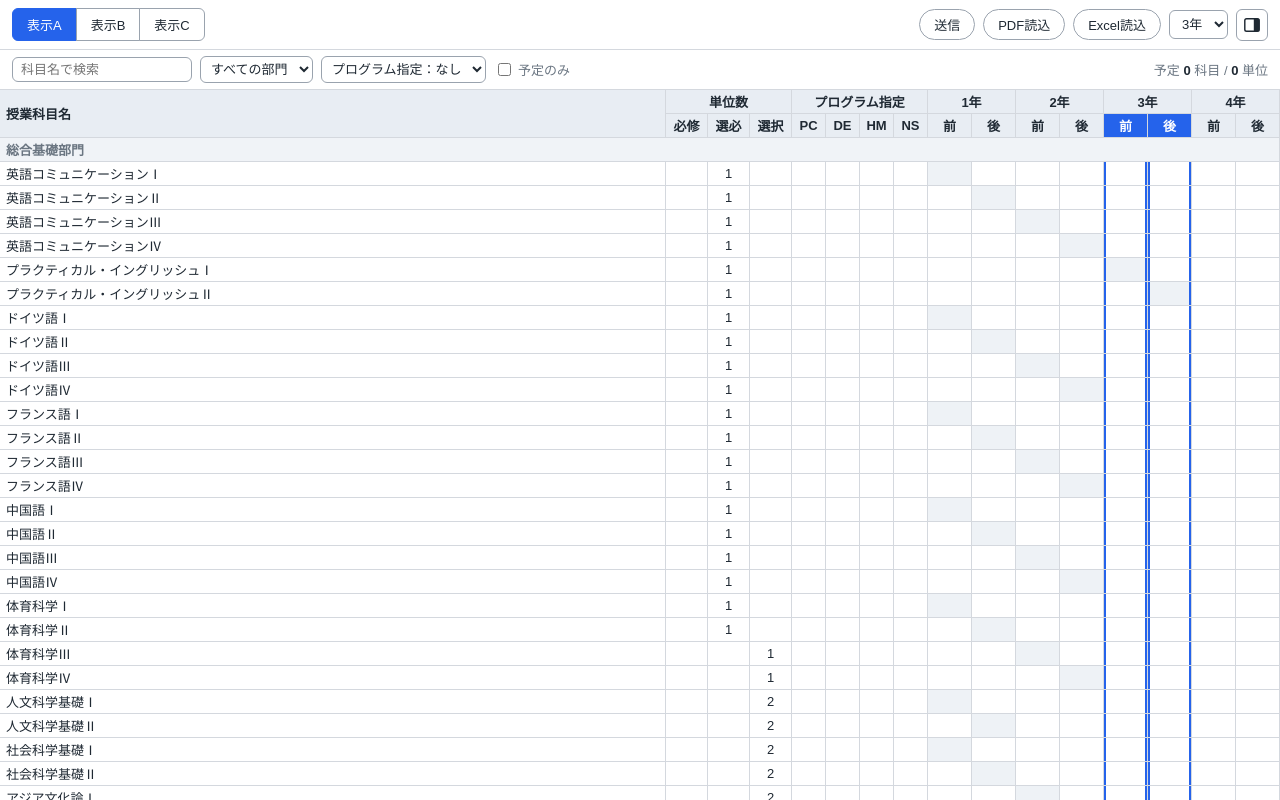
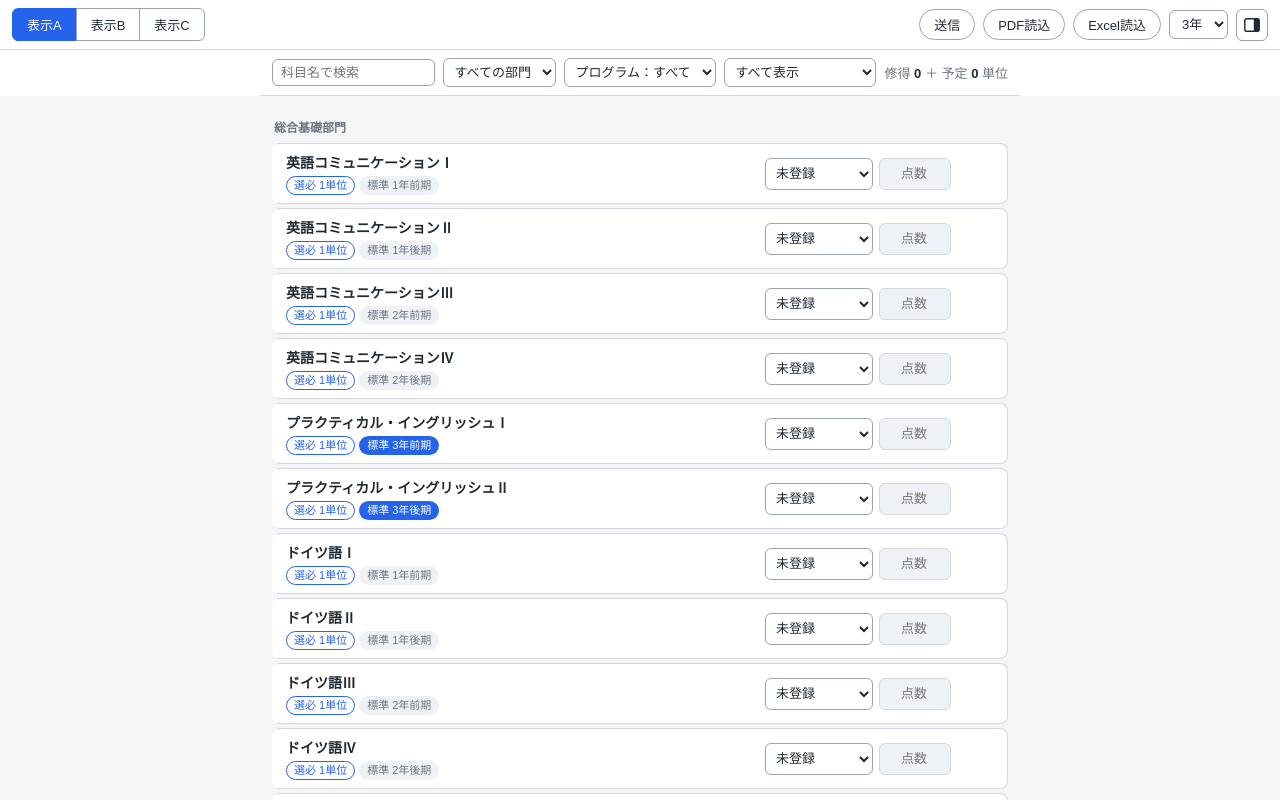
Before and after one commit to sakuK0307/ProjectBIG6, a plain HTML site: page templates/list.html in a window 1280 px wide. Drawn offline with Linux system fonts and the light colour scheme.

Commit message:
見た目の変更

```diff
--- a/templates/list.css
+++ b/templates/css/list.css
@@ -70,50 +70,62 @@ button, select, input { font: inherit; color: inherit; }
 /* ---- ペイン共通 ---- */
 .pane { display: flex; flex-direction: column; min-height: 0; background: var(--surface); }
 
-/* ---- 成績表 ---- */
-.sheet-toolbar {
-  display: flex; align-items: center; gap: 8px; padding: 6px 12px;
+/* ---- 履修リスト ---- */
+.list-toolbar {
+  display: flex; align-items: center; gap: 8px; padding: 8px 12px;
   border-bottom: 1px solid var(--line); flex-wrap: wrap;
+  max-width: 760px; width: 100%; margin: 0 auto;
 }
-.sheet-toolbar input[type=search] {
-  padding: 4px 8px; border: 1px solid var(--line-strong); border-radius: 6px;
-  background: var(--surface); width: 180px;
+.list-toolbar input[type=search] {
+  padding: 5px 8px; border: 1px solid var(--line-strong); border-radius: 6px;
+  background: var(--surface); flex: 1 1 160px; min-width: 0;
 }
-.sheet-toolbar select { padding: 4px 6px; border: 1px solid var(--line-strong); border-radius: 6px; background: var(--surface); }
-.check { display: inline-flex; align-items: center; gap: 4px; color: var(--muted); }
-.sheet-total { margin-left: auto; color: var(--muted); }
-.sheet-total strong { color: var(--text); }
+.list-toolbar select { padding: 5px 6px; border: 1px solid var(--line-strong); border-radius: 6px; background: var(--surface); }
+.list-total { color: var(--muted); white-space: nowrap; }
+.list-total strong { color: var(--text); }
 
-.sheet-scroll { overflow: auto; flex: 1; min-height: 0; }
-.sheet { border-collapse: separate; border-spacing: 0; width: 100%; min-width: 760px; }
-.sheet th, .sheet td {
-  border-right: 1px solid var(--line); border-bottom: 1px solid var(--line);
-  padding: 2px 6px; white-space: nowrap; text-align: center; height: 23px;
+.list-scroll { overflow-y: auto; flex: 1; min-height: 0; background: var(--bg); }
+.course-list { max-width: 760px; margin: 0 auto; padding: 8px 12px 24px; }
+.group-head {
+  position: sticky; top: 0; z-index: 1; margin: 10px 0 4px; padding: 4px 2px;
+  background: var(--bg); color: var(--muted); font-weight: 600; font-size: 12px;
 }
-.sheet thead th { position: sticky; background: var(--head); font-weight: 600; z-index: 2; }
-.sheet thead tr:first-child th { top: 0; }
-.sheet thead tr:nth-child(2) th { top: 23px; }
-.sheet .c-name { text-align: left; min-width: 220px; }
-.sheet .c-num { width: 42px; }
-.sheet .c-prog { width: 34px; }
-.sheet .c-term { width: 44px; }
-.sheet th.c-term.is-current { background: var(--accent); color: #fff; }
+.course {
+  display: flex; align-items: center; gap: 10px; flex-wrap: wrap;
+  padding: 8px 10px; margin-bottom: 4px; border: 1px solid var(--line); border-radius: 8px;
+  background: var(--surface); border-left: 4px solid transparent;
+}
+.course.is-plan { border-left-color: var(--plan-text); }
+.course.is-pass { border-left-color: #16a34a; }
+.course.is-fail { border-left-color: var(--mark-req); }
+.course-main { flex: 1 1 240px; min-width: 0; }
+.course-main .name-btn { font-weight: 600; font-size: 14px; }
+.tags { display: flex; flex-wrap: wrap; gap: 4px; margin-top: 4px; }
+.tag {
+  font-size: 11px; line-height: 1; padding: 3px 7px; border-radius: 999px;
+  border: 1px solid var(--line); color: var(--muted); background: var(--surface); white-space: nowrap;
+}
+.tag.kind-必修 { border-color: var(--mark-req); color: var(--mark-req); }
+.tag.kind-選必 { border-color: var(--accent); color: var(--accent); }
+.tag.p-◎ { background: var(--accent-soft); border-color: transparent; color: var(--mark-dbl); font-weight: 600; }
+.tag.p-※ { background: color-mix(in srgb, var(--mark-star) 14%, transparent); border-color: transparent; color: var(--mark-star); font-weight: 600; }
+.tag.p-○ { border-style: dashed; }
+.tag.std { background: var(--std); border-color: transparent; }
+.tag.std.is-now { background: var(--accent); color: #fff; }
 
-.sheet .group-row td { background: var(--group); text-align: left; font-weight: 600; color: var(--muted); }
-.sheet td.name { text-align: left; }
-.sheet tbody tr:not(.group-row):hover td { background-color: var(--accent-soft); }
-.sheet tr.is-hl td.name { background: var(--hl); }
-.mark { font-weight: 700; }
-.mark-必 { color: var(--mark-req); }
-.mark-◎ { color: var(--mark-dbl); }
-.mark-※ { color: var(--mark-star); }
-
-.term-cell { cursor: pointer; font-variant-numeric: tabular-nums; }
-.term-cell.is-std { background: var(--std); color: var(--line-strong); }
-.term-cell.is-current-col { box-shadow: inset 2px 0 0 var(--accent), inset -2px 0 0 var(--accent); }
-.sheet tbody tr:not(.group-row):hover td.term-cell.is-plan,
-.term-cell.is-plan { background: var(--plan); color: var(--plan-text); font-weight: 700; }
-.term-cell:focus-visible { outline: 2px solid var(--accent); outline-offset: -2px; }
+.course-input { display: flex; align-items: center; gap: 6px; flex: 0 0 auto; }
+.term-sel, .score {
+  height: 32px; border: 1px solid var(--line-strong); border-radius: 6px; background: var(--surface);
+}
+.term-sel { padding: 0 6px; width: 108px; }
+.score { width: 72px; padding: 0 8px; text-align: right; font-variant-numeric: tabular-nums; }
+.score:disabled { background: var(--std); border-color: var(--line); }
+.score:invalid { border-color: var(--mark-req); }
+.status { width: 40px; font-size: 12px; font-weight: 700; text-align: center; }
+.course.is-plan .status { color: var(--plan-text); }
+.course.is-pass .status { color: #16a34a; }
+.course.is-fail .status { color: var(--mark-req); }
+.empty { color: var(--muted); text-align: center; padding: 24px; }
 
 /* ---- ポップオーバー ---- */
 .popover {
@@ -143,8 +155,10 @@ button, select, input { font: inherit; color: inherit; }
 }
 
 @media (max-width: 640px) {
-  .topbar, .sheet-toolbar { padding-left: 8px; padding-right: 8px; }
-  .sheet-toolbar input[type=search] { width: 100%; }
+  .topbar, .list-toolbar { padding-left: 8px; padding-right: 8px; }
+  .course-list { padding-left: 8px; padding-right: 8px; }
+  .course-input { width: 100%; }
+  .term-sel { flex: 1; }
 }
 
 /* ---- 表示B（index.html 埋め込み） ---- */
--- a/templates/list.html
+++ b/templates/list.html
@@ -4,7 +4,7 @@
   <meta charset="UTF-8">
   <meta name="viewport" content="width=device-width, initial-scale=1.0">
   <title>ProjectBIG6 | 履修リスト</title>
-  <link rel="stylesheet" href="./list.css">
+  <link rel="stylesheet" href="./css/list.css">
   <script src="./src/list-data.js" defer></script>
   <script src="./src/list.js" defer></script>
 </head>
@@ -39,46 +39,30 @@
     <!-- 表示B：既存の時間割画面（index.html）をそのまま埋め込む -->
     <iframe class="view-b" id="viewB" title="表示B 時間割" hidden></iframe>
 
-    <!-- 表示A：成績表風リスト -->
-    <section class="pane pane-sheet">
-      <div class="sheet-toolbar">
+    <!-- 表示A：履修リスト（学期プルダウン＋点数入力） -->
+    <section class="pane pane-list">
+      <div class="list-toolbar">
         <input type="search" id="search" placeholder="科目名で検索">
         <select id="deptFilter" aria-label="部門">
           <option value="">すべての部門</option>
         </select>
-        <select id="progHighlight" aria-label="プログラム">
-          <option value="">プログラム指定：なし</option>
+        <select id="progFilter" aria-label="プログラム">
+          <option value="">プログラム：すべて</option>
           <option value="PC">PC</option>
           <option value="DE">DE</option>
           <option value="HM">HM</option>
           <option value="NS">NS</option>
         </select>
-        <label class="check"><input type="checkbox" id="onlyPlanned"> 予定のみ</label>
-        <span class="sheet-total" id="sheetTotal"></span>
+        <select id="showFilter" aria-label="表示">
+          <option value="">すべて表示</option>
+          <option value="planned">登録済みのみ</option>
+          <option value="unplanned">未登録のみ</option>
+          <option value="grade">選択学年の標準科目</option>
+        </select>
+        <span class="list-total" id="sheetTotal"></span>
       </div>
-      <div class="sheet-scroll" id="sheetScroll">
-        <table class="sheet" id="sheet">
-          <thead>
-            <tr>
-              <th rowspan="2" class="c-name">授業科目名</th>
-              <th colspan="3">単位数</th>
-              <th colspan="4">プログラム指定</th>
-              <th colspan="2">1年</th>
-              <th colspan="2">2年</th>
-              <th colspan="2">3年</th>
-              <th colspan="2">4年</th>
-            </tr>
-            <tr>
-              <th class="c-num">必修</th><th class="c-num">選必</th><th class="c-num">選択</th>
-              <th class="c-prog">PC</th><th class="c-prog">DE</th><th class="c-prog">HM</th><th class="c-prog">NS</th>
-              <th class="c-term" data-term="1前">前</th><th class="c-term" data-term="1後">後</th>
-              <th class="c-term" data-term="2前">前</th><th class="c-term" data-term="2後">後</th>
-              <th class="c-term" data-term="3前">前</th><th class="c-term" data-term="3後">後</th>
-              <th class="c-term" data-term="4前">前</th><th class="c-term" data-term="4後">後</th>
-            </tr>
-          </thead>
-          <tbody id="sheetBody"></tbody>
-        </table>
+      <div class="list-scroll" id="sheetScroll">
+        <div class="course-list" id="sheetBody"></div>
       </div>
     </section>
 
@@ -90,7 +74,7 @@
       </div>
       <table class="year-table" id="yearTable"></table>
       <div id="progList"></div>
-      <p class="sidebar-note">※ 表示Aで「履」を付けた科目だけで計算します（成績は見ていません）</p>
+      <p class="sidebar-note">※ 学期を選んだ科目のうち、60点以上と点数未入力（予定）を数えます。59点以下は数えません</p>
     </aside>
   </div>
 
--- a/templates/src/list.js
+++ b/templates/src/list.js
@@ -1,8 +1,11 @@
-// 履修リスト：表示A＝成績表風リスト、表示B＝既存の時間割（index.html）、右上＝卒業判定サイドバー
+// 履修リスト：表示A＝科目リスト（学期プルダウン＋点数）、表示B＝既存の時間割（index.html）、右上＝卒業判定サイドバー
 (() => {
   const COURSES = window.LIST_COURSES || [];
   const TERMS = ["1前", "1後", "2前", "2後", "3前", "3後", "4前", "4後"];
-  const STORAGE_KEY = "big6.listPlan.v1";
+  const TERM_LABEL = (t) => `${t[0]}年${t[1]}期`;
+  const PASS = 60; // 卒業判定Excelと同じく 60点以上で修得
+  const STORAGE_KEY = "big6.listPlan.v2";
+  const OLD_STORAGE_KEY = "big6.listPlan.v1";
   // シラバス詳細URL。semekikn(1=前期? 2=後期?) と crclumcd は未確認の推測値（シラバス取得/README.md 参照）
   const SYLLABUS_URL = (code, half) =>
     "https://gkmsyllabus.meijo-u.ac.jp/camweb/slbssbdr.do" +
@@ -12,19 +15,19 @@
   const byId = new Map(COURSES.map((c) => [c.id, c]));
 
   // ---- 状態 ----
-  const state = {
-    grade: 3,
-    plan: {}, // { courseId: "3前" }
-    search: "",
-    dept: "",
-    prog: "",
-    onlyPlanned: false,
-  };
+  // plan: { courseId: { term: "3前", score: 85 | null } }  score が null なら「予定」（Excelの "60" 扱い）
+  const state = { grade: 3, plan: {}, search: "", dept: "", prog: "", show: "" };
   try {
     const saved = JSON.parse(localStorage.getItem(STORAGE_KEY) || "null");
-    if (saved && typeof saved === "object") {
-      if (saved.grade) state.grade = saved.grade;
-      if (saved.plan && typeof saved.plan === "object") state.plan = saved.plan;
+    const old = saved ? null : JSON.parse(localStorage.getItem(OLD_STORAGE_KEY) || "null");
+    const src = saved || old;
+    if (src && typeof src === "object") {
+      if (src.grade) state.grade = src.grade;
+      for (const [id, v] of Object.entries(src.plan || {})) {
+        if (!byId.has(id)) continue;
+        if (typeof v === "string") state.plan[id] = { term: v, score: null }; // v1 からの移行
+        else if (v && TERMS.includes(v.term)) state.plan[id] = { term: v.term, score: v.score ?? null };
+      }
     }
   } catch { /* 保存領域が使えなくても動く */ }
   const save = () => {
@@ -32,12 +35,19 @@
       localStorage.setItem(STORAGE_KEY, JSON.stringify({ grade: state.grade, plan: state.plan }));
     } catch { /* noop */ }
   };
-  const isCurrentTerm = (t) => t[0] === String(state.grade);
+
+  // 状態の判定
+  const statusOf = (p) => {
+    if (!p) return { key: "", label: "" };
+    if (p.score == null) return { key: "is-plan", label: "予定" };
+    return p.score >= PASS ? { key: "is-pass", label: "修得" } : { key: "is-fail", label: "不可" };
+  };
+  const counts = (p) => p && (p.score == null || p.score >= PASS);
 
   // ---- DOM ----
   const $ = (id) => document.getElementById(id);
   const app = $("app");
-  const sheetBody = $("sheetBody");
+  const list = $("sheetBody");
   const popover = $("popover");
   const toast = $("toast");
 
@@ -45,18 +55,10 @@
     { "&": "&amp;", "<": "&lt;", ">": "&gt;", '"': "&quot;", "'": "&#39;" }[ch]));
   const fmtCredit = (n) => (Number.isInteger(n) ? String(n) : n.toFixed(1));
 
-  // 部門フィルタの選択肢
   for (const d of new Set(COURSES.map((c) => c.dept))) {
     const o = document.createElement("option");
     o.value = d; o.textContent = d;
     $("deptFilter").appendChild(o);
-  }
-
-  function setPlan(courseId, term) {
-    if (term) state.plan[courseId] = term;
-    else delete state.plan[courseId];
-    save();
-    render();
   }
 
   // 指定学期（前/後）の開講情報。時限が分かっているものを優先
@@ -66,91 +68,143 @@
     return offers.find((o) => o.period) || offers[0] || null;
   }
 
-  // ---- 成績表 ----
-  function renderSheet() {
-    const q = state.search.trim();
-    document.querySelectorAll(".sheet th.c-term").forEach((th) => {
-      th.classList.toggle("is-current", isCurrentTerm(th.dataset.term));
-    });
+  // ---- リスト ----
+  const termOptions = `<option value="">未登録</option>` +
+    TERMS.map((t) => `<option value="${t}">${TERM_LABEL(t)}</option>`).join("");
 
-    const rows = [];
+  function tagsHtml(c) {
+    const tags = [`<span class="tag kind-${esc(c.kind)}">${esc(c.kind)} ${fmtCredit(c.credits)}単位</span>`];
+    const progs = state.prog ? [state.prog] : ["PC", "DE", "HM", "NS"];
+    for (const p of progs) {
+      const m = c.prog[p];
+      if (m && m !== "必") tags.push(`<span class="tag p-${esc(m)}">${p}${esc(m)}</span>`);
+    }
+    for (const t of c.terms) {
+      const now = t[0] === String(state.grade) ? " is-now" : "";
+      tags.push(`<span class="tag std${now}">標準 ${TERM_LABEL(t)}</span>`);
+    }
+    return tags.join("");
+  }
+
+  function rowHtml(c) {
+    const p = state.plan[c.id];
+    const st = statusOf(p);
+    return `<div class="course ${st.key}" data-id="${c.id}">
+      <div class="course-main">
+        <button class="name-btn" data-detail="${c.id}">${esc(c.name)}</button>
+        <div class="tags">${tagsHtml(c)}</div>
+      </div>
+      <div class="course-input">
+        <select class="term-sel" aria-label="${esc(c.name)}の履修学期">${termOptions}</select>
+        <input class="score" type="number" min="0" max="100" step="1" inputmode="numeric"
+          placeholder="点数" aria-label="${esc(c.name)}の点数" ${p ? "" : "disabled"}
+          value="${p && p.score != null ? p.score : ""}">
+        <span class="status">${st.label}</span>
+      </div>
+    </div>`;
+  }
+
+  function visible(c) {
+    if (state.dept && c.dept !== state.dept) return false;
+    if (state.search.trim() && !c.name.includes(state.search.trim())) return false;
+    if (state.prog && !c.prog[state.prog]) return false;
+    if (state.show === "planned" && !state.plan[c.id]) return false;
+    if (state.show === "unplanned" && state.plan[c.id]) return false;
+    if (state.show === "grade" && !c.terms.some((t) => t[0] === String(state.grade))) return false;
+    return true;
+  }
+
+  function renderList() {
+    const html = [];
     let lastGroup = null;
     for (const c of COURSES) {
-      if (state.dept && c.dept !== state.dept) continue;
-      if (q && !c.name.includes(q)) continue;
-      if (state.onlyPlanned && !state.plan[c.id]) continue;
-
-      const groupLabel = c.group ? `${c.dept}　${c.group}` : c.dept;
-      if (groupLabel !== lastGroup) {
-        rows.push(`<tr class="group-row"><td colspan="16">${esc(groupLabel)}</td></tr>`);
-        lastGroup = groupLabel;
+      if (!visible(c)) continue;
+      const group = c.group ? `${c.dept}　${c.group}` : c.dept;
+      if (group !== lastGroup) {
+        html.push(`<div class="group-head">${esc(group)}</div>`);
+        lastGroup = group;
       }
-      const credit = (k) => (c.kind === k ? fmtCredit(c.credits) : "");
-      const mark = (p) => {
-        const m = c.prog[p];
-        return m ? `<span class="mark mark-${esc(m)}">${esc(m)}</span>` : "";
-      };
-      const planned = state.plan[c.id];
-      const hl = state.prog && c.prog[state.prog] ? "is-hl" : "";
-      const termCells = TERMS.map((t) => {
-        const cls = ["term-cell"];
-        if (c.terms.includes(t)) cls.push("is-std");
-        if (planned === t) cls.push("is-plan");
-        if (isCurrentTerm(t)) cls.push("is-current-col");
-        return `<td class="${cls.join(" ")}" data-id="${c.id}" data-term="${t}" tabindex="0"` +
-          ` title="${esc(c.name)}：${t}に履修予定にする">${planned === t ? "履" : ""}</td>`;
-      }).join("");
-      rows.push(
-        `<tr class="${hl}">` +
-        `<td class="name"><button class="name-btn" data-detail="${c.id}">${esc(c.name)}</button></td>` +
-        `<td>${credit("必修")}</td><td>${credit("選必")}</td><td>${credit("選択") || credit("自由")}</td>` +
-        `<td>${mark("PC")}</td><td>${mark("DE")}</td><td>${mark("HM")}</td><td>${mark("NS")}</td>` +
-        termCells + `</tr>`
-      );
+      html.push(rowHtml(c));
     }
-    sheetBody.innerHTML = rows.join("") ||
-      `<tr><td colspan="16" class="empty">該当する科目がありません</td></tr>`;
-
-    const all = Object.keys(state.plan).map((id) => byId.get(id)).filter(Boolean);
-    const total = all.reduce((s, c) => s + c.credits, 0);
-    $("sheetTotal").innerHTML = `予定 <strong>${all.length}</strong> 科目 / <strong>${fmtCredit(total)}</strong> 単位`;
+    list.innerHTML = html.join("") || `<p class="empty">該当する科目がありません</p>`;
+    // select の値は innerHTML 後に入れる
+    list.querySelectorAll(".course").forEach((row) => {
+      const p = state.plan[row.dataset.id];
+      row.querySelector(".term-sel").value = p ? p.term : "";
+    });
+    renderTotal();
   }
 
-  sheetBody.addEventListener("click", (e) => {
+  function renderTotal() {
+    const entries = Object.entries(state.plan).map(([id, p]) => ({ c: byId.get(id), p })).filter((x) => x.c);
+    const sum = (f) => entries.filter(f).reduce((s, x) => s + x.c.credits, 0);
+    const passed = sum((x) => x.p.score != null && x.p.score >= PASS);
+    const planned = sum((x) => x.p.score == null);
+    $("sheetTotal").innerHTML = `修得 <strong>${fmtCredit(passed)}</strong> ＋ 予定 <strong>${fmtCredit(planned)}</strong> 単位`;
+  }
+
+  // 1行だけ更新（入力中のフォーカスを失わないように全体は描き直さない）
+  function updateRow(id) {
+    const row = list.querySelector(`.course[data-id="${id}"]`);
+    if (!row) return;
+    const p = state.plan[id];
+    const st = statusOf(p);
+    row.className = `course ${st.key}`;
+    row.querySelector(".status").textContent = st.label;
+    const score = row.querySelector(".score");
+    score.disabled = !p;
+    if (!p) score.value = "";
+    renderTotal();
+    if (!sidebar.hidden) renderSidebar();
+  }
+
+  list.addEventListener("change", (e) => {
+    const row = e.target.closest(".course");
+    if (!row) return;
+    const id = row.dataset.id;
+    if (e.target.classList.contains("term-sel")) {
+      const term = e.target.value;
+      if (term) state.plan[id] = { term, score: state.plan[id]?.score ?? null };
+      else delete state.plan[id];
+    } else if (e.target.classList.contains("score")) {
+      if (!state.plan[id]) return;
+      const raw = e.target.value.trim();
+      const n = Math.round(Number(raw));
+      if (raw === "" || Number.isNaN(n)) state.plan[id].score = null;
+      else state.plan[id].score = Math.max(0, Math.min(100, n));
+      e.target.value = state.plan[id].score ?? "";
+    }
+    save();
+    // 絞り込み中に条件から外れる変更なら全体を描き直す
+    if (state.show === "planned" || state.show === "unplanned") renderList();
+    else updateRow(id);
+  });
+  list.addEventListener("keydown", (e) => {
+    if (e.key === "Enter" && e.target.classList.contains("score")) e.target.blur();
+  });
+  list.addEventListener("click", (e) => {
     const nameBtn = e.target.closest("[data-detail]");
     if (nameBtn) {
       e.stopPropagation();
       openCourseDetail(byId.get(nameBtn.dataset.detail), nameBtn);
-      return;
-    }
-    const cell = e.target.closest(".term-cell");
-    if (!cell) return;
-    const { id, term } = cell.dataset;
-    setPlan(id, state.plan[id] === term ? null : term);
-  });
-  sheetBody.addEventListener("keydown", (e) => {
-    if ((e.key === "Enter" || e.key === " ") && e.target.classList.contains("term-cell")) {
-      e.preventDefault();
-      e.target.click();
     }
   });
 
   // ---- 科目の詳細（科目名をタッチ → シラバスへ） ----
   function openCourseDetail(c, anchor) {
-    const term = state.plan[c.id];
-    const half = term ? term[1] : (c.terms[0] || "前")[1] || "前";
+    const p = state.plan[c.id];
+    const half = p ? p.term[1] : (c.terms[0] || "1前")[1];
     const o = offeringFor(c, half) || offeringFor(c, half === "前" ? "後" : "前");
     const progs = Object.entries(c.prog).filter(([, v]) => v).map(([k, v]) => `${k}:${v}`).join(" ");
     const syl = o?.code
       ? `<a href="${SYLLABUS_URL(o.code, o.sem === "前期" ? "前" : "後")}" target="_blank" rel="noopener">シラバスを開く</a>`
       : `<button disabled>シラバス情報なし</button>`;
-    const rm = term ? `<button class="danger" data-remove="${c.id}">予定を取り消す</button>` : "";
     showPopover(`
       <h3>${esc(c.name)}</h3>
-      <p class="meta">${esc(c.kind)} ${fmtCredit(c.credits)}単位 ／ 標準：${c.terms.join("・") || "—"}${term ? ` ／ 予定：${term}` : ""}</p>
+      <p class="meta">${esc(c.kind)} ${fmtCredit(c.credits)}単位 ／ 標準：${c.terms.map(TERM_LABEL).join("・") || "—"}</p>
       ${progs ? `<p class="meta">プログラム指定 ${esc(progs)}</p>` : ""}
       ${o ? `<p class="meta">${esc(o.sem)} ${esc(o.day || "")}${o.period ? o.period + "限" : ""} ${esc(o.room || "")} ${esc(o.teacher || "")}（${esc(o.code)}）</p>` : ""}
-      <div class="actions">${syl}${rm}</div>`, anchor);
+      <div class="actions">${syl}</div>`, anchor);
   }
 
   function showPopover(html, anchor) {
@@ -165,27 +219,19 @@
     popover.style.top = `${top}px`;
   }
   const hidePopover = () => { popover.hidden = true; };
-
-  popover.addEventListener("click", (e) => {
-    const rm = e.target.closest("[data-remove]");
-    if (rm) {
-      setPlan(rm.dataset.remove, null);
-      hidePopover();
-    }
-  });
   document.addEventListener("click", (e) => {
     if (!popover.hidden && !popover.contains(e.target)) hidePopover();
   });
   document.addEventListener("keydown", (e) => { if (e.key === "Escape") hidePopover(); });
   $("sheetScroll").addEventListener("scroll", hidePopover);
 
-  // ---- 上部バー ----
+  // ---- 上部バー・絞り込み ----
   $("grade").value = String(state.grade);
   $("grade").addEventListener("change", (e) => { state.grade = Number(e.target.value); save(); render(); });
-  $("search").addEventListener("input", (e) => { state.search = e.target.value; renderSheet(); });
-  $("deptFilter").addEventListener("change", (e) => { state.dept = e.target.value; renderSheet(); });
-  $("progHighlight").addEventListener("change", (e) => { state.prog = e.target.value; renderSheet(); });
-  $("onlyPlanned").addEventListener("change", (e) => { state.onlyPlanned = e.target.checked; renderSheet(); });
+  $("search").addEventListener("input", (e) => { state.search = e.target.value; renderList(); });
+  $("deptFilter").addEventListener("change", (e) => { state.dept = e.target.value; renderList(); });
+  $("progFilter").addEventListener("change", (e) => { state.prog = e.target.value; renderList(); });
+  $("showFilter").addEventListener("change", (e) => { state.show = e.target.value; renderList(); });
 
   let toastTimer;
   document.querySelectorAll("[data-stub]").forEach((b) => b.addEventListener("click", () => {
@@ -233,20 +279,20 @@
   const openProgs = new Set(["DE"]);
 
   function renderSidebar() {
-    const planned = Object.entries(state.plan)
-      .map(([id, term]) => ({ c: byId.get(id), term })).filter((x) => x.c);
-    const sumTerms = (terms) => planned.filter((x) => terms.includes(x.term))
+    const counted = Object.entries(state.plan)
+      .map(([id, p]) => ({ c: byId.get(id), p })).filter((x) => x.c && counts(x.p));
+    const sumTerms = (terms) => counted.filter((x) => terms.includes(x.p.term))
       .reduce((s, x) => s + x.c.credits, 0);
     const years = [
       ["1年", ["1前", "1後"]], ["2年", ["2前", "2後"]],
       ["3年前期", ["3前"]], ["3年後期", ["3後"]], ["4年", ["4前", "4後"]],
     ];
-    const total = planned.reduce((s, x) => s + x.c.credits, 0);
+    const total = counted.reduce((s, x) => s + x.c.credits, 0);
     $("yearTable").innerHTML =
       years.map(([label, ts]) => `<tr><th>${label}</th><td>${fmtCredit(sumTerms(ts))} 単位</td></tr>`).join("") +
       `<tr class="total"><th>合計</th><td>${fmtCredit(total)} 単位</td></tr>`;
 
-    const sumReq = (key) => planned.filter((x) => x.c.req.includes(key))
+    const sumReq = (key) => counted.filter((x) => x.c.req.includes(key))
       .reduce((s, x) => s + x.c.credits, 0);
     $("progList").innerHTML = PROGRAMS.map(([p, name]) => {
       const rows = REQS.map(([label, key, need]) => {
@@ -278,7 +324,7 @@
   $("sidebarClose").addEventListener("click", () => setSidebar(false));
 
   function render() {
-    renderSheet();
+    renderList();
     if (!sidebar.hidden) renderSidebar();
   }
   render();
```
